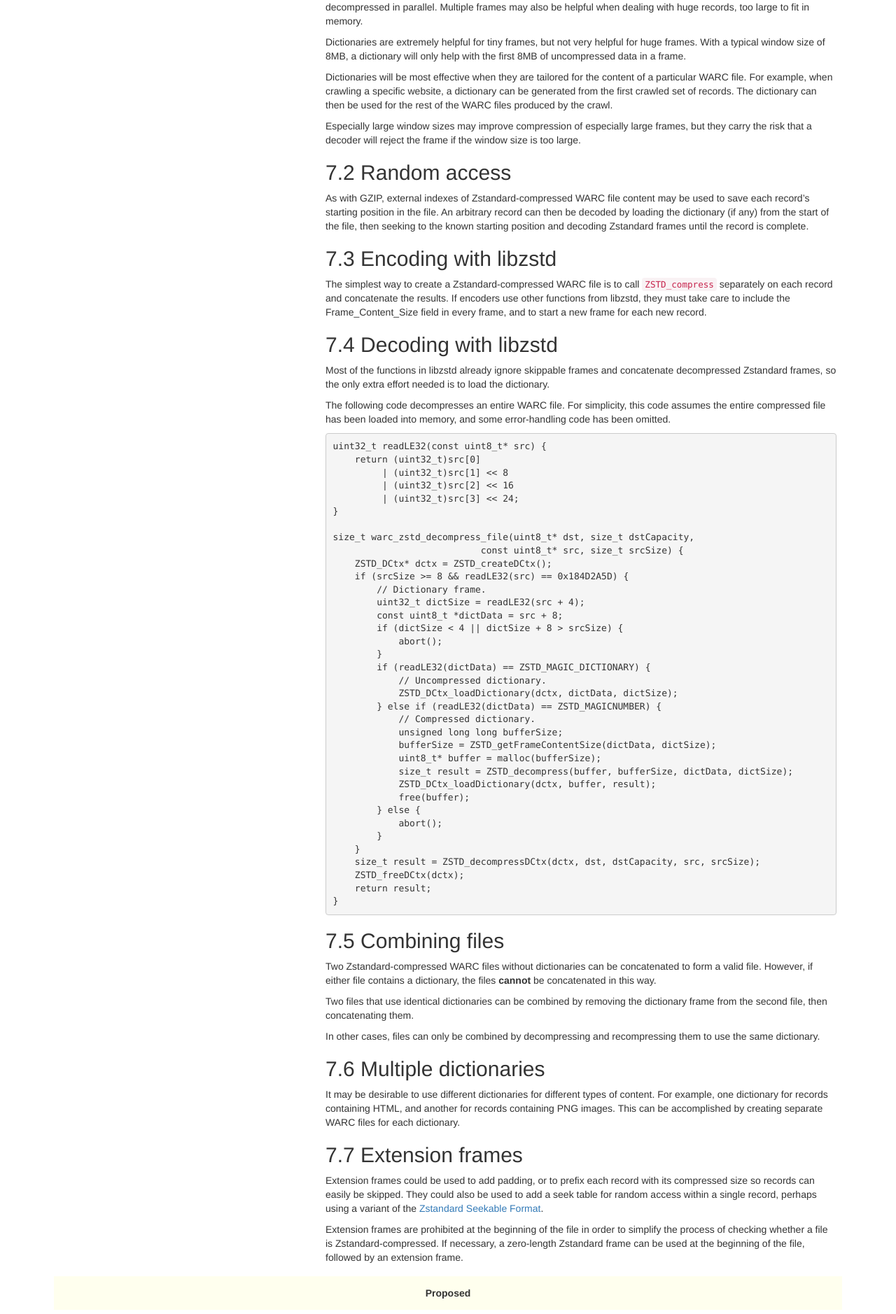
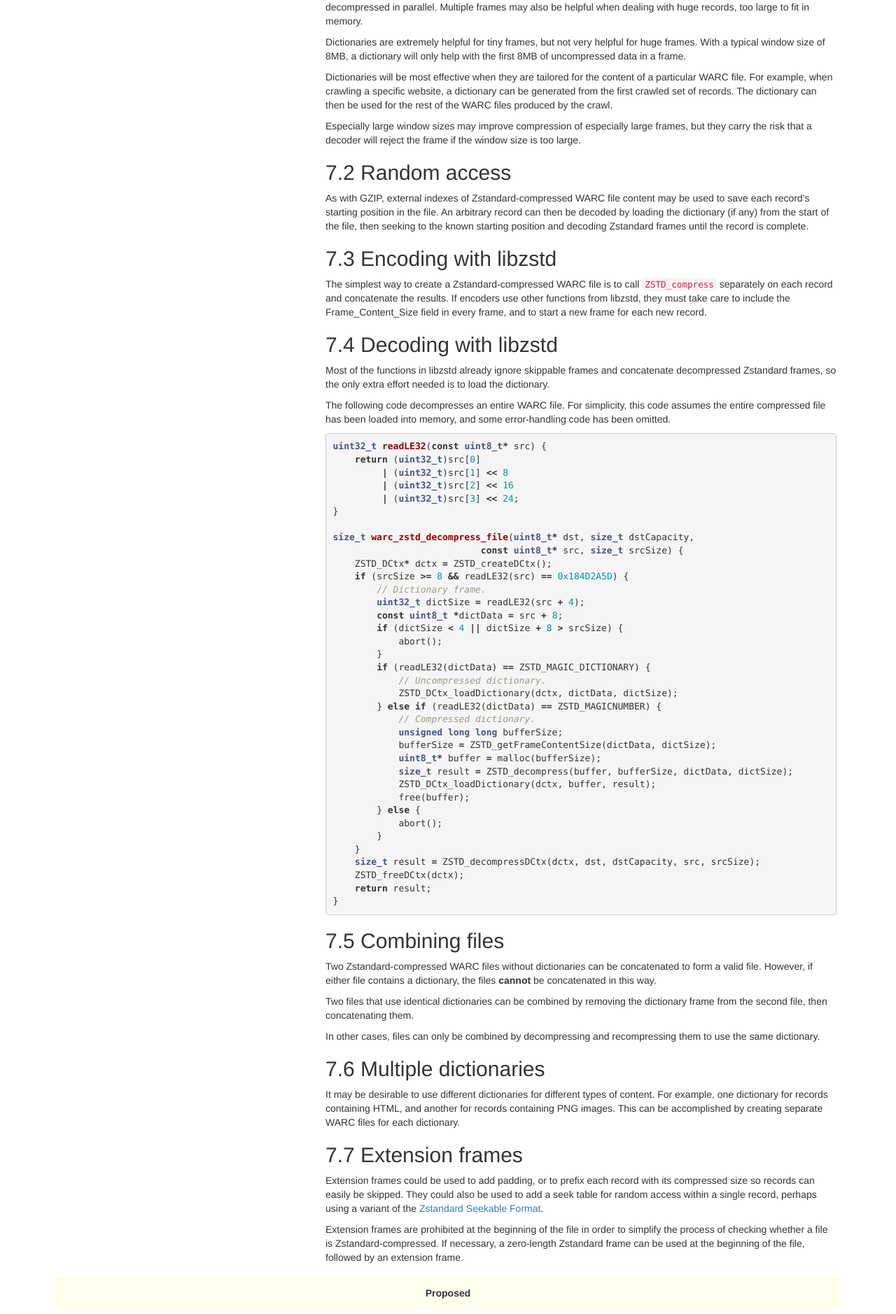
Before and after one commit to iipc/warc-specifications, a Jekyll site: the page built from specifications/warc-zstd/index.md, in a window 1280 px wide. Shown: the part 2886-4764 px from the top of the page at 70% size. Built offline with Jekyll 4.4.1, drawn with Linux system fonts in a browser that asks for light colours; nearby versions of some CDN libraries.

Commit message:
Enable syntax highlighting

```diff
--- a/_layouts/default.html
+++ b/_layouts/default.html
@@ -16,6 +16,7 @@
 
     <!-- Custom styles for this template -->
     <link href="{{site.baseurl}}/assets/stylesheets/styles.css" rel="stylesheet">
+    <link href="{{site.baseurl}}/assets/stylesheets/pygment_trac.css" rel="stylesheet">
 
     <!-- Just for debugging purposes. Don't actually copy these 2 lines! -->
     <!--[if lt IE 9]><script src="../../assets/js/ie8-responsive-file-warning.js"></script><![endif]-->
--- a/assets/stylesheets/styles.css
+++ b/assets/stylesheets/styles.css
@@ -69,3 +69,8 @@ dd:before {
 ol {
     list-style-type: lower-alpha;
 }
+
+pre.highlight {
+  /* Use same background color as bootstrap. */
+  background-color: #f5f5f5;
+}
```
